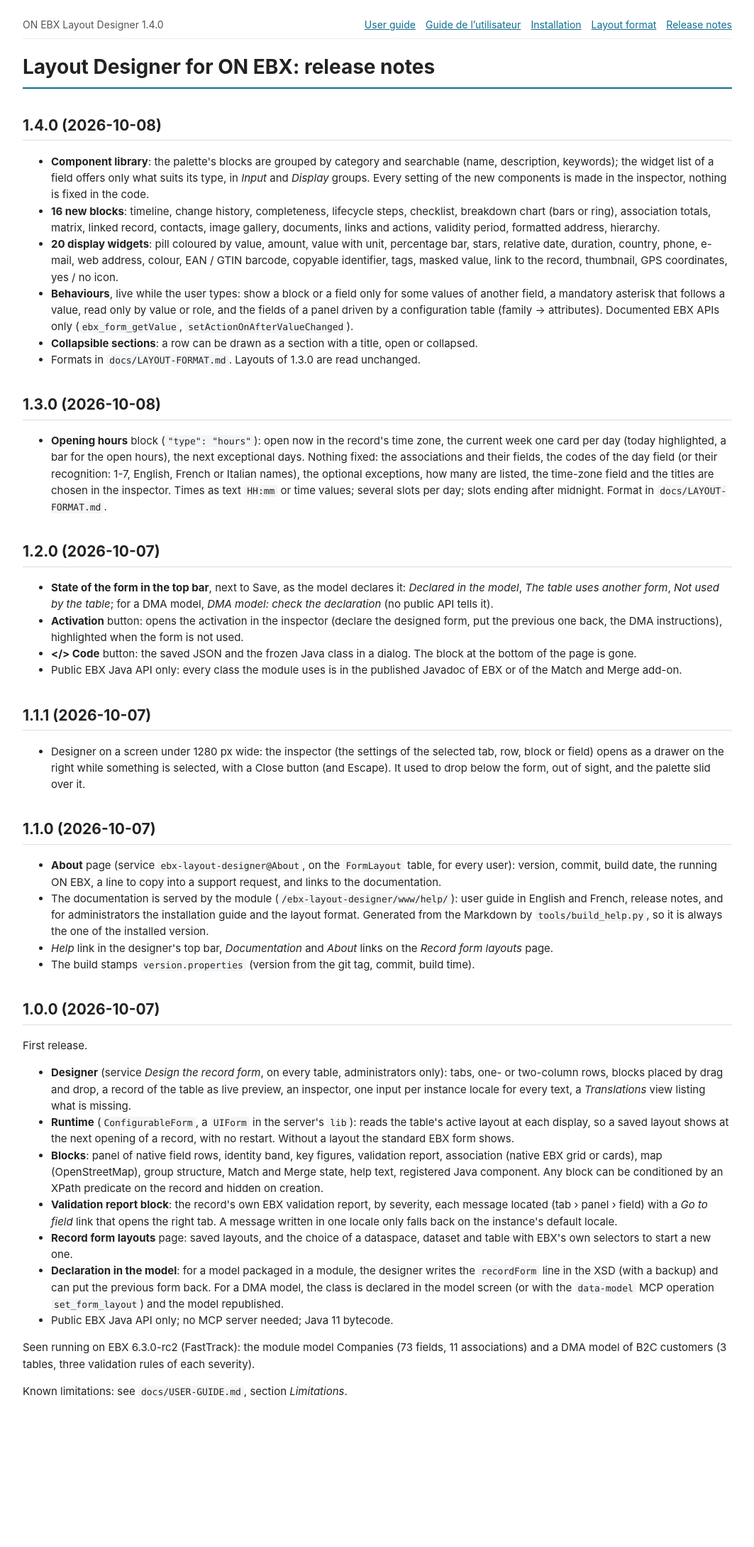
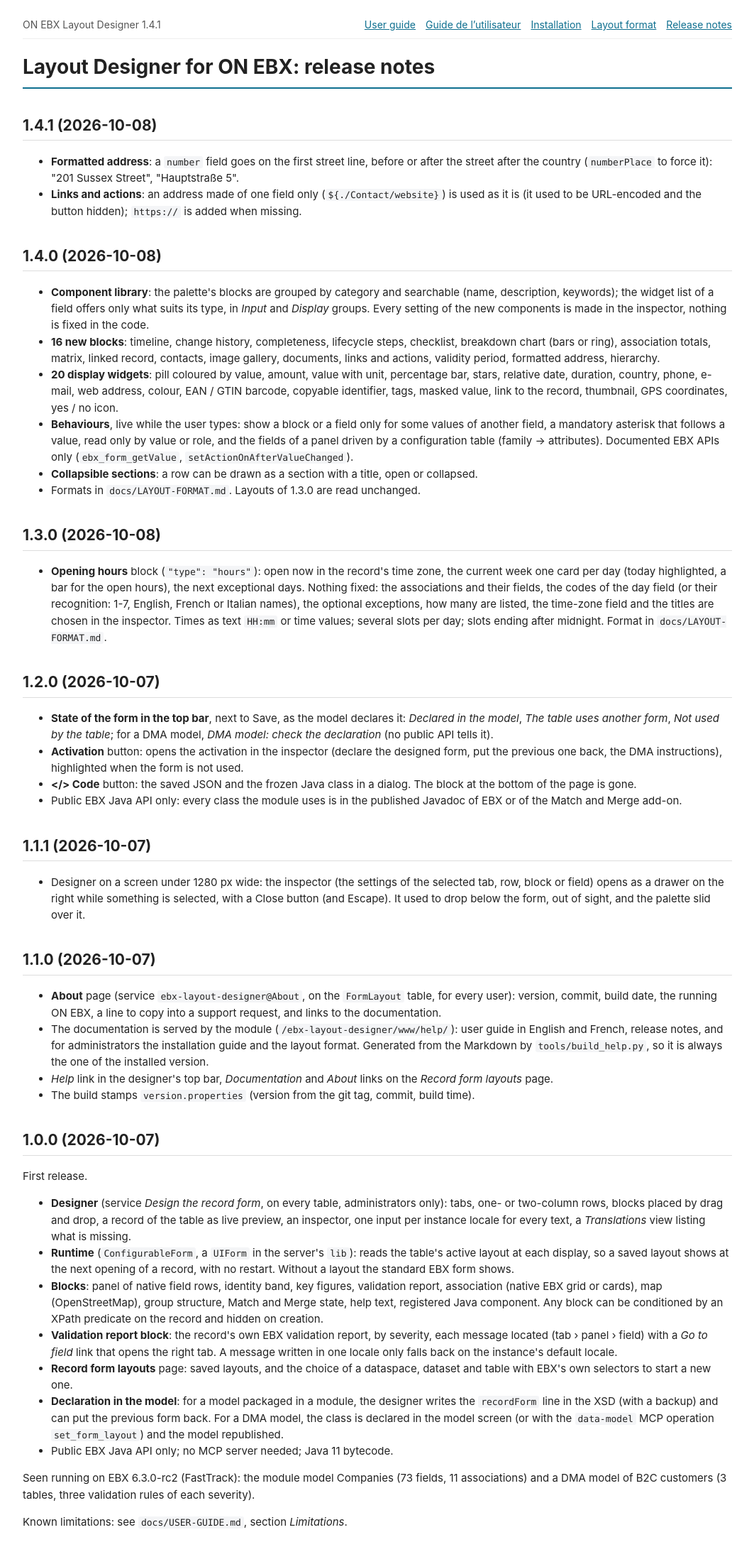
Before and after one commit to on-ebx/ebx-layout-designer, a web app: page /www/help/release-notes.html in a window 1280 px wide. Shown: the whole page at 71% size, without its empty margins (108-1171 px from the left). Before the commit the page ends 1968 px from the top, so only its background shows below. Run offline with its HTML, style and script files only (its server is not run), Linux system fonts and the light colour scheme; data that the repository does not hold is empty.

Commit message:
Sync from EBX-Layout-Designer 8e668b4: 1.4.1: street number in the address block, single-field links used as they are

```diff
--- a/PARTNER-EXPORT.txt
+++ b/PARTNER-EXPORT.txt
@@ -1,3 +1,3 @@
-Exported from EBX-Layout-Designer commit 01c6ff90554f96db63c1a3bd0d032473b2123a70
-Merge feature/component-library: Layout Designer 1.4.0
+Exported from EBX-Layout-Designer commit 8e668b4443b66544763489a1d559f568feca9884
+1.4.1: street number in the address block, single-field links used as they are
 This repository is generated: every sync replaces its whole content. A change made here is lost at the next sync.
--- a/ebx-layout-designer/src/main/java/com/on/ebx/layout/designer/DesignerUserService.java
+++ b/ebx-layout-designer/src/main/java/com/on/ebx/layout/designer/DesignerUserService.java
@@ -40,7 +40,7 @@ public final class DesignerUserService implements UserService<TableViewEntitySel
 {
 	static final String SUBMIT_ID = "ldSubmit";
 	/** Changed at each release, so that browsers fetch the new page script. */
-	static final String ASSET_VERSION = "1.4.0";
+	static final String ASSET_VERSION = "1.4.1";
 
 	private AdaptationTable table;
 	private String recordKey;
--- a/ebx-layout-designer/src/main/webapp/www/designer.js
+++ b/ebx-layout-designer/src/main/webapp/www/designer.js
@@ -244,8 +244,8 @@ const BL = {
    def:{from:'', to:'', warnDays:30},
    spec:[{k:'field', key:'from', types:['date','dt'], l:['Début','Start']}, {k:'field', key:'to', types:['date','dt'], l:['Fin','End']}, {k:'num', key:'warnDays', def:30, l:['Alerte avant la fin (jours)','Alert before the end (days)']}]},
  address:{cat:'location', l:['Adresse formatée','Formatted address'], d:['Les champs d’adresse mis en forme selon le pays, avec un lien vers la carte.','Address fields laid out after the country, with a map link.'], tags:'adresse postale postal',
-   def:{lines:[], zip:'', city:'', region:'', country:'', format:'auto', mapLink:true},
-   spec:[{k:'fields', key:'lines', l:['Lignes de rue','Street lines']}, {k:'field', key:'zip', l:['Code postal','Postcode']}, {k:'field', key:'city', l:['Ville','City']}, {k:'field', key:'region', l:['Région, état','Region, state']},
+   def:{lines:[], number:'', zip:'', city:'', region:'', country:'', format:'auto', mapLink:true},
+   spec:[{k:'fields', key:'lines', l:['Lignes de rue','Street lines']}, {k:'field', key:'number', l:['Numéro (sur la première ligne)','Number (on the first line)']}, {k:'choice', key:'numberPlace', def:'auto', l:['Place du numéro','Number position'], opts:[['auto',['Selon le pays','By country']],['numberBefore',['Avant la rue','Before the street']],['numberAfter',['Après la rue','After the street']]], when:b => b.number}, {k:'field', key:'zip', l:['Code postal','Postcode']}, {k:'field', key:'city', l:['Ville','City']}, {k:'field', key:'region', l:['Région, état','Region, state']},
      {k:'field', key:'country', l:['Pays','Country']}, {k:'choice', key:'format', def:'auto', l:['Mise en forme','Layout'], opts:[['auto',['Selon le pays','By country']],['zipFirst',['Code postal puis ville','Postcode then city']],['cityFirst',['Ville, région code','City, region code']],['zipAfter',['Ville puis code (UK)','City then code (UK)']]]},
      {k:'bool', key:'mapLink', def:true, l:['Lien vers la carte','Map link']}]},
  hierarchy:{cat:'relations', l:['Arborescence','Hierarchy'], d:['Le chemin dans une hiérarchie (fil d’Ariane) et les enfants.','The path in a hierarchy (breadcrumb) and the children.'], tags:'catégories classification arbre tree breadcrumb',
@@ -422,7 +422,7 @@ function previewMore(b){
       const n = new Date(new Date().toDateString());
       const st = f && n < f ? ['valUpcoming','t-info'] : t && n > t ? ['valExpired','t-bad'] : t && dayDiff(t) <= warn ? ['valEnding','t-warn'] : ['valActive','t-ok'];
       return `<span class="w-badge ${st[1]}">${esc(c(st[0]))}</span> <span class="more">${esc(val(b.from) || '…')} → ${esc(val(b.to) || '…')}</span>`; }
-    case 'address': { const ls = (b.lines || []).map(val).filter(Boolean); const zc = [val(b.zip), val(b.city)].filter(Boolean).join(' ');
+    case 'address': { const ls = (b.lines || []).map(val).filter(Boolean); if (val(b.number)) { if (ls.length) ls[0] = (b.numberPlace === 'numberAfter' ? ls[0] + ' ' + val(b.number) : val(b.number) + ' ' + ls[0]); else ls.push(val(b.number)); } const zc = [val(b.zip), val(b.city)].filter(Boolean).join(' ');
       if (zc) ls.push(zc); if (val(b.region)) ls.push(val(b.region)); if (val(b.country)) ls.push(val(b.country));
       return ls.length ? `<address class="addrx">${ls.map(esc).join('<br>')}</address>` : !b.city && !(b.lines || []).length ? setupNote() : `<div class="note-b">${esc(c('noAddress'))}</div>`; }
     case 'hierarchy': if (!b.parent) return setupNote();
--- a/ebx-layout-designer/src/main/webapp/www/help/guide-utilisateur.html
+++ b/ebx-layout-designer/src/main/webapp/www/help/guide-utilisateur.html
@@ -9,7 +9,7 @@
 </head>
 <body>
 <!-- Generated by tools/build_help.py from docs/USER-GUIDE.fr.md: edit the Markdown, then run the script. -->
-<div class="help-top"><span>ON EBX Layout Designer 1.4.0</span><nav aria-label="documentation"><a href="user-guide.html" hreflang="en">User guide</a> <a href="guide-utilisateur.html" hreflang="fr">Guide de l’utilisateur</a> <a href="install.html" hreflang="en">Installation</a> <a href="layout-format.html" hreflang="en">Layout format</a> <a href="release-notes.html" hreflang="en">Release notes</a></nav></div>
+<div class="help-top"><span>ON EBX Layout Designer 1.4.1</span><nav aria-label="documentation"><a href="user-guide.html" hreflang="en">User guide</a> <a href="guide-utilisateur.html" hreflang="fr">Guide de l’utilisateur</a> <a href="install.html" hreflang="en">Installation</a> <a href="layout-format.html" hreflang="en">Layout format</a> <a href="release-notes.html" hreflang="en">Release notes</a></nav></div>
 <main>
 <h1 id="layout-designer-guide-de-lutilisateur">Layout Designer : guide de l'utilisateur</h1>
 <p>Le Layout Designer met en page la fiche d'une table EBX par glisser-déposer, sans code ni compilation. Il est réservé
--- a/ebx-layout-designer/src/main/webapp/www/help/install.html
+++ b/ebx-layout-designer/src/main/webapp/www/help/install.html
@@ -9,7 +9,7 @@
 </head>
 <body>
 <!-- Generated by tools/build_help.py from docs/INSTALL.md: edit the Markdown, then run the script. -->
-<div class="help-top"><span>ON EBX Layout Designer 1.4.0</span><nav aria-label="documentation"><a href="user-guide.html" hreflang="en">User guide</a> <a href="guide-utilisateur.html" hreflang="fr">Guide de l’utilisateur</a> <a href="install.html" hreflang="en">Installation</a> <a href="layout-format.html" hreflang="en">Layout format</a> <a href="release-notes.html" hreflang="en">Release notes</a></nav></div>
+<div class="help-top"><span>ON EBX Layout Designer 1.4.1</span><nav aria-label="documentation"><a href="user-guide.html" hreflang="en">User guide</a> <a href="guide-utilisateur.html" hreflang="fr">Guide de l’utilisateur</a> <a href="install.html" hreflang="en">Installation</a> <a href="layout-format.html" hreflang="en">Layout format</a> <a href="release-notes.html" hreflang="en">Release notes</a></nav></div>
 <main>
 <h1 id="installing-the-layout-designer">Installing the Layout Designer</h1>
 <h2 id="what-the-release-holds">What the release holds</h2>
--- a/ebx-layout-designer/src/main/webapp/www/help/layout-format.html
+++ b/ebx-layout-designer/src/main/webapp/www/help/layout-format.html
@@ -9,7 +9,7 @@
 </head>
 <body>
 <!-- Generated by tools/build_help.py from docs/LAYOUT-FORMAT.md: edit the Markdown, then run the script. -->
-<div class="help-top"><span>ON EBX Layout Designer 1.4.0</span><nav aria-label="documentation"><a href="user-guide.html" hreflang="en">User guide</a> <a href="guide-utilisateur.html" hreflang="fr">Guide de l’utilisateur</a> <a href="install.html" hreflang="en">Installation</a> <a href="layout-format.html" hreflang="en">Layout format</a> <a href="release-notes.html" hreflang="en">Release notes</a></nav></div>
+<div class="help-top"><span>ON EBX Layout Designer 1.4.1</span><nav aria-label="documentation"><a href="user-guide.html" hreflang="en">User guide</a> <a href="guide-utilisateur.html" hreflang="fr">Guide de l’utilisateur</a> <a href="install.html" hreflang="en">Installation</a> <a href="layout-format.html" hreflang="en">Layout format</a> <a href="release-notes.html" hreflang="en">Release notes</a></nav></div>
 <main>
 <h1 id="layout-format-ebx-form-layout1">Layout format <code>ebx-form-layout/1</code></h1>
 <p>A layout is one JSON document, stored in field <code>layout</code> of <code>LayoutDesigner/FormLayout</code> (one row per model and table,
@@ -303,7 +303,7 @@ record (<code>a</code>, its path); a field of its target table is a path of that
 </tr>
 <tr>
 <td><code>links</code></td>
-<td><code>items: [{label, url, sameTab}]</code>; <code>${./path}</code> in <code>url</code> inserts the record's value, URL-encoded; a button whose value is empty is hidden; only <code>http(s):</code>, <code>mailto:</code>, <code>tel:</code> and <code>/</code> addresses</td>
+<td><code>items: [{label, url, sameTab}]</code>; <code>${./path}</code> in <code>url</code> inserts the record's value, URL-encoded; a button whose value is empty is hidden; a <code>url</code> that is only <code>${./path}</code> (a website field) is used as it is, <code>https://</code> added when missing; only <code>http(s):</code>, <code>mailto:</code>, <code>tel:</code> and <code>/</code> addresses</td>
 </tr>
 <tr>
 <td><code>validity</code></td>
@@ -311,7 +311,7 @@ record (<code>a</code>, its path); a field of its target table is a path of that
 </tr>
 <tr>
 <td><code>address</code></td>
-<td><code>lines</code> (street paths), <code>zip</code>, <code>city</code>, <code>region</code>, <code>country</code>, <code>format</code> (<code>auto</code> by country, <code>zipFirst</code>, <code>cityFirst</code>, <code>zipAfter</code>), <code>mapLink</code> (true)</td>
+<td><code>lines</code> (street paths), <code>number</code> (street number, put on the first line; <code>numberPlace</code>: <code>auto</code> = after the street for DE, AT, CH, NL, BE, IT, ES and the other countries that write it so, before elsewhere; <code>numberBefore</code>; <code>numberAfter</code>), <code>zip</code>, <code>city</code>, <code>region</code>, <code>country</code>, <code>format</code> (<code>auto</code> by country, <code>zipFirst</code>, <code>cityFirst</code>, <code>zipAfter</code>), <code>mapLink</code> (true)</td>
 </tr>
 <tr>
 <td><code>hierarchy</code></td>
--- a/ebx-layout-designer/src/main/webapp/www/help/release-notes.html
+++ b/ebx-layout-designer/src/main/webapp/www/help/release-notes.html
@@ -9,9 +9,16 @@
 </head>
 <body>
 <!-- Generated by tools/build_help.py from RELEASE-NOTES.md: edit the Markdown, then run the script. -->
-<div class="help-top"><span>ON EBX Layout Designer 1.4.0</span><nav aria-label="documentation"><a href="user-guide.html" hreflang="en">User guide</a> <a href="guide-utilisateur.html" hreflang="fr">Guide de l’utilisateur</a> <a href="install.html" hreflang="en">Installation</a> <a href="layout-format.html" hreflang="en">Layout format</a> <a href="release-notes.html" hreflang="en">Release notes</a></nav></div>
+<div class="help-top"><span>ON EBX Layout Designer 1.4.1</span><nav aria-label="documentation"><a href="user-guide.html" hreflang="en">User guide</a> <a href="guide-utilisateur.html" hreflang="fr">Guide de l’utilisateur</a> <a href="install.html" hreflang="en">Installation</a> <a href="layout-format.html" hreflang="en">Layout format</a> <a href="release-notes.html" hreflang="en">Release notes</a></nav></div>
 <main>
 <h1 id="layout-designer-for-on-ebx-release-notes">Layout Designer for ON EBX: release notes</h1>
+<h2 id="141-2026-10-08">1.4.1 (2026-10-08)</h2>
+<ul>
+<li><strong>Formatted address</strong>: a <code>number</code> field goes on the first street line, before or after the street after the country
+  (<code>numberPlace</code> to force it): "201 Sussex Street", "Hauptstraße 5".</li>
+<li><strong>Links and actions</strong>: an address made of one field only (<code>${./Contact/website}</code>) is used as it is (it used to be
+  URL-encoded and the button hidden); <code>https://</code> is added when missing.</li>
+</ul>
 <h2 id="140-2026-10-08">1.4.0 (2026-10-08)</h2>
 <ul>
 <li><strong>Component library</strong>: the palette's blocks are grouped by category and searchable (name, description, keywords);
--- a/ebx-layout-designer/src/main/webapp/www/help/user-guide.html
+++ b/ebx-layout-designer/src/main/webapp/www/help/user-guide.html
@@ -9,7 +9,7 @@
 </head>
 <body>
 <!-- Generated by tools/build_help.py from docs/USER-GUIDE.md: edit the Markdown, then run the script. -->
-<div class="help-top"><span>ON EBX Layout Designer 1.4.0</span><nav aria-label="documentation"><a href="user-guide.html" hreflang="en">User guide</a> <a href="guide-utilisateur.html" hreflang="fr">Guide de l’utilisateur</a> <a href="install.html" hreflang="en">Installation</a> <a href="layout-format.html" hreflang="en">Layout format</a> <a href="release-notes.html" hreflang="en">Release notes</a></nav></div>
+<div class="help-top"><span>ON EBX Layout Designer 1.4.1</span><nav aria-label="documentation"><a href="user-guide.html" hreflang="en">User guide</a> <a href="guide-utilisateur.html" hreflang="fr">Guide de l’utilisateur</a> <a href="install.html" hreflang="en">Installation</a> <a href="layout-format.html" hreflang="en">Layout format</a> <a href="release-notes.html" hreflang="en">Release notes</a></nav></div>
 <main>
 <h1 id="layout-designer-user-guide">Layout Designer: user guide</h1>
 <p>The Layout Designer lays out the record form of an EBX table by drag and drop, with no code and no compilation. It is
```
Also changed, not shown: RELEASE-NOTES.md (+7 -0 lines), docs/LAYOUT-FORMAT.md (+2 -2 lines), runtime/src/com/on/ebx/layout/runtime/MoreBlocks.java (+28 -0 lines), 1 other file.
